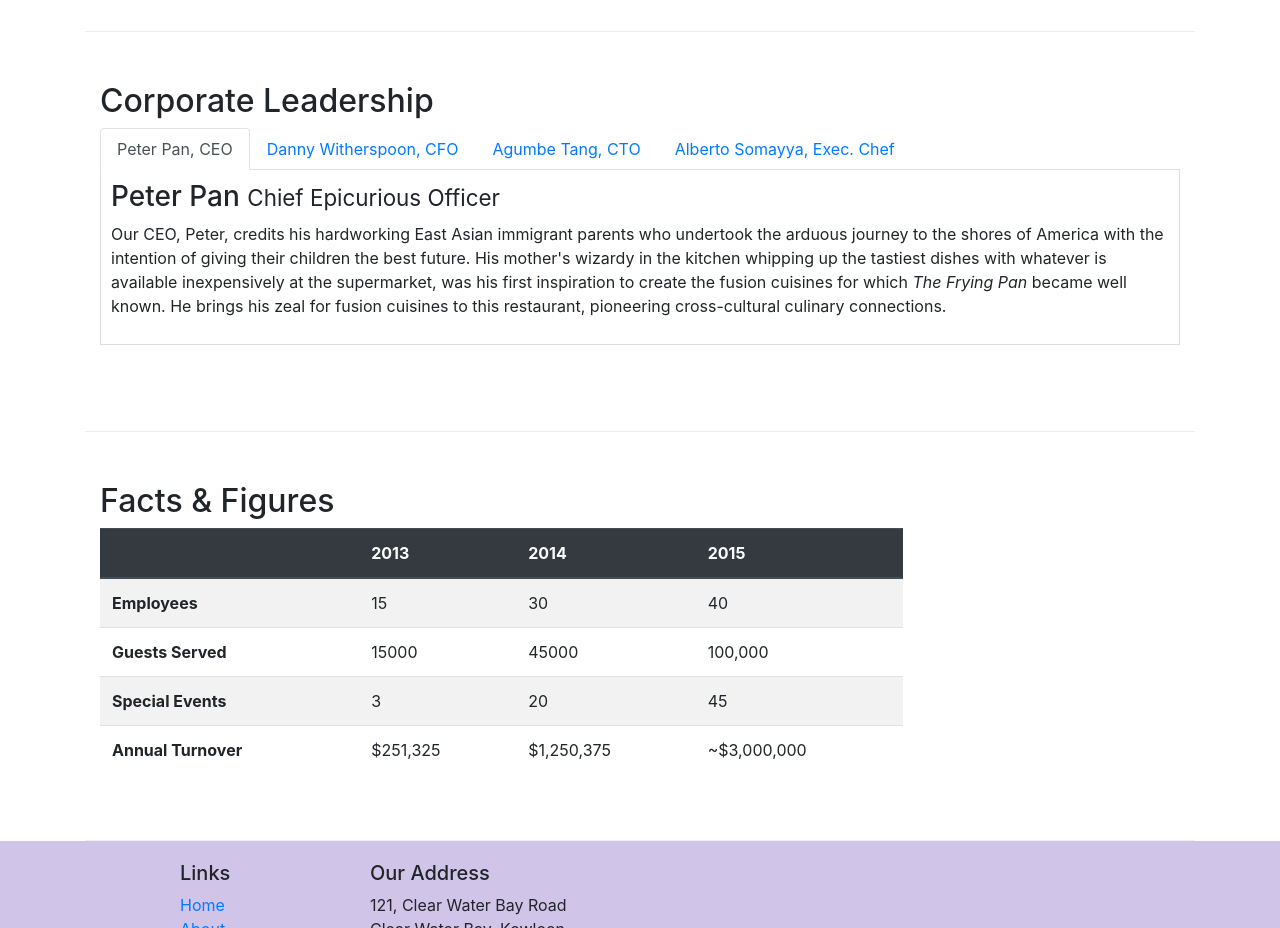
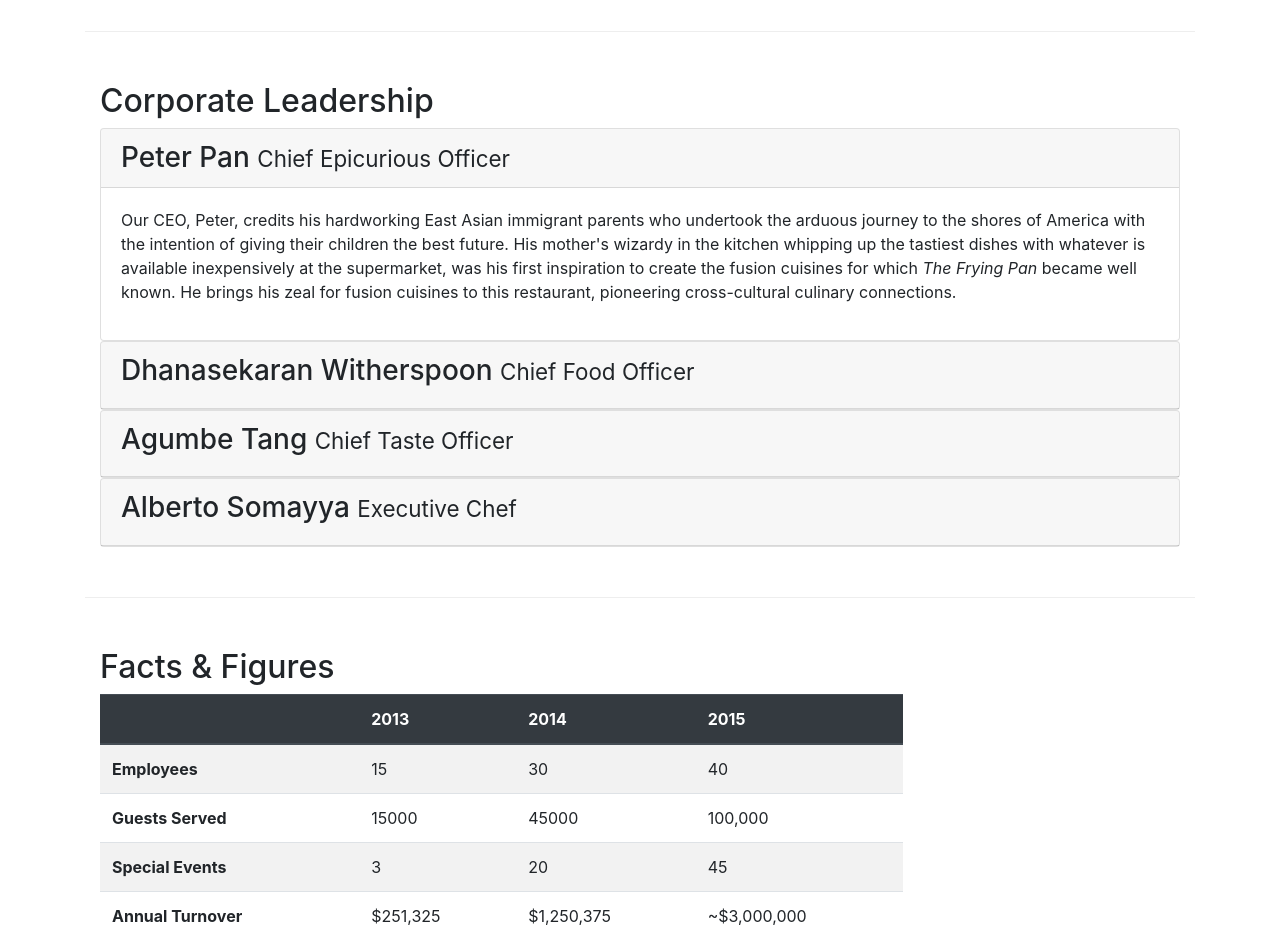
Before and after one commit to Arnabjana1999/web_frontend, a website: page Bootstrap4/conFusion/aboutus.html in a window 1280 px wide. Shown: the part 940-1868 px from the top of the page. Drawn offline with nearby package versions, Linux system fonts and the light colour scheme; files whose address does not match are found by name.

Commit message:
Accordion added

```diff
--- a/Bootstrap4/conFusion/aboutus.html
+++ b/Bootstrap4/conFusion/aboutus.html
@@ -107,7 +107,7 @@
             <div class="col-12">
                 <h2>Corporate Leadership</h2>
 
-                <ul class="nav nav-tabs">
+                <!-- <ul class="nav nav-tabs">
                     <li class="nav-item">
                       <a class="nav-link active" href="#peter"
                         role="tab" data-toggle="tab">Peter Pan, CEO</a>
@@ -124,29 +124,72 @@
                       <a class="nav-link" href="#alberto" role="tab"
                         data-toggle="tab">Alberto Somayya, Exec. Chef</a>
                     </li>
-                </ul>
+                </ul> -->
 
-                <div class="tab-content">
-                    <div role="tab-panel" class="tab-pane fade show active" id="peter">
-                        <h3>Peter Pan <small>Chief Epicurious Officer</small></h3>
+
+
+                <div id="accordion">
+                    <div class="card">
+                        <div class="card-header" role="tab" id="peterhead">
+                            <h3 class="mb-0">
+                                <a data-toggle="collapse" data-target="#peter">
+                                    Peter Pan <small>Chief Epicurious Officer</small>
+                                </a>
+                            </h3>
+                        </div>
+                        <div class="collapse show" id="peter" data-parent="#accordion">
+                            <div class="card-body">
                                 <p class="d-none d-sm-block">Our CEO, Peter, credits his hardworking East Asian immigrant parents who undertook the arduous journey to the shores of America with the intention of giving their children the best future. His mother's wizardy in the kitchen whipping up the tastiest dishes with whatever is available inexpensively at the supermarket, was his first inspiration to create the fusion cuisines for which <em>The Frying Pan</em> became well known. He brings his zeal for fusion cuisines to this restaurant, pioneering cross-cultural culinary connections.</p>
                             </div>
+                        </div>
+                    </div>
 
-                    <div role="tab-panel" class="tab-pane fade" id="danny">
+                    <div class="card">
+                        <div class="card-header" role="tab" id="dannyhead">
+                            <h3 class="mb-0">
+                                <a data-toggle="collapse" data-target="#danny">
                                     <h3>Dhanasekaran Witherspoon <small>Chief Food Officer</small></h3>
+                                </a>
+                            </h3>
+                        </div>
+                        <div class="collapse" id="danny" data-parent="#accordion">
+                            <div class="card-body">
                                 <p class="d-none d-sm-block">Our CFO, Danny, as he is affectionately referred to by his colleagues, comes from a long established family tradition in farming and produce. His experiences growing up on a farm in the Australian outback gave him great appreciation for varieties of food sources. As he puts it in his own words, <em>Everything that runs, wins, and everything that stays, pays!</em></p>
                             </div>
+                        </div>
+                    </div>
 
-                    <div role="tab-panel" class="tab-pane fade" id="agumbe">
+                    <div class="card">
+                        <div class="card-header" role="tab" id="agumbehead">
+                            <h3 class="mb-0">
+                                <a data-toggle="collapse" data-target="#agumbe">
                                     <h3>Agumbe Tang <small>Chief Taste Officer</small></h3>
+                                </a>
+                            </h3>
+                        </div>
+                        <div class="collapse" id="agumbe" data-parent="#accordion">
+                            <div class="card-body">
                                 <p class="d-none d-sm-block">Blessed with the most discerning gustatory sense, Agumbe, our CTO, personally ensures that every dish that we serve meets his exacting tastes. Our chefs dread the tongue lashing that ensues if their dish does not meet his exacting standards. He lives by his motto, <em>You click only if you survive my lick.</em></p>
                             </div>
+                        </div>
+                    </div>
 
-                    <div role="tab-panel" class="tab-pane fade" id="alberto">
+                    <div class="card">
+                        <div class="card-header" role="tab" id="albertohead">
+                            <h3 class="mb-0">
+                                <a data-toggle="collapse" data-target="#alberto">
                                     <h3>Alberto Somayya <small>Executive Chef</small></h3>
+                                </a>
+                            </h3>
+                        </div>
+                        <div class="collapse" id="alberto" data-parent="#accordion">
+                            <div class="card-body">
                                 <p class="d-none d-sm-block">Award winning three-star Michelin chef with wide International experience having worked closely with whos-who in the culinary world, he specializes in creating mouthwatering Indo-Italian fusion experiences. He says, <em>Put together the cuisines from the two craziest cultures, and you get a winning hit! Amma Mia!</em></p>
                             </div>
                         </div>
+                    </div>
+                </div>
+
             </div>
        </div>
 
```
Lines whose indentation alone changed are shown as unchanged.
